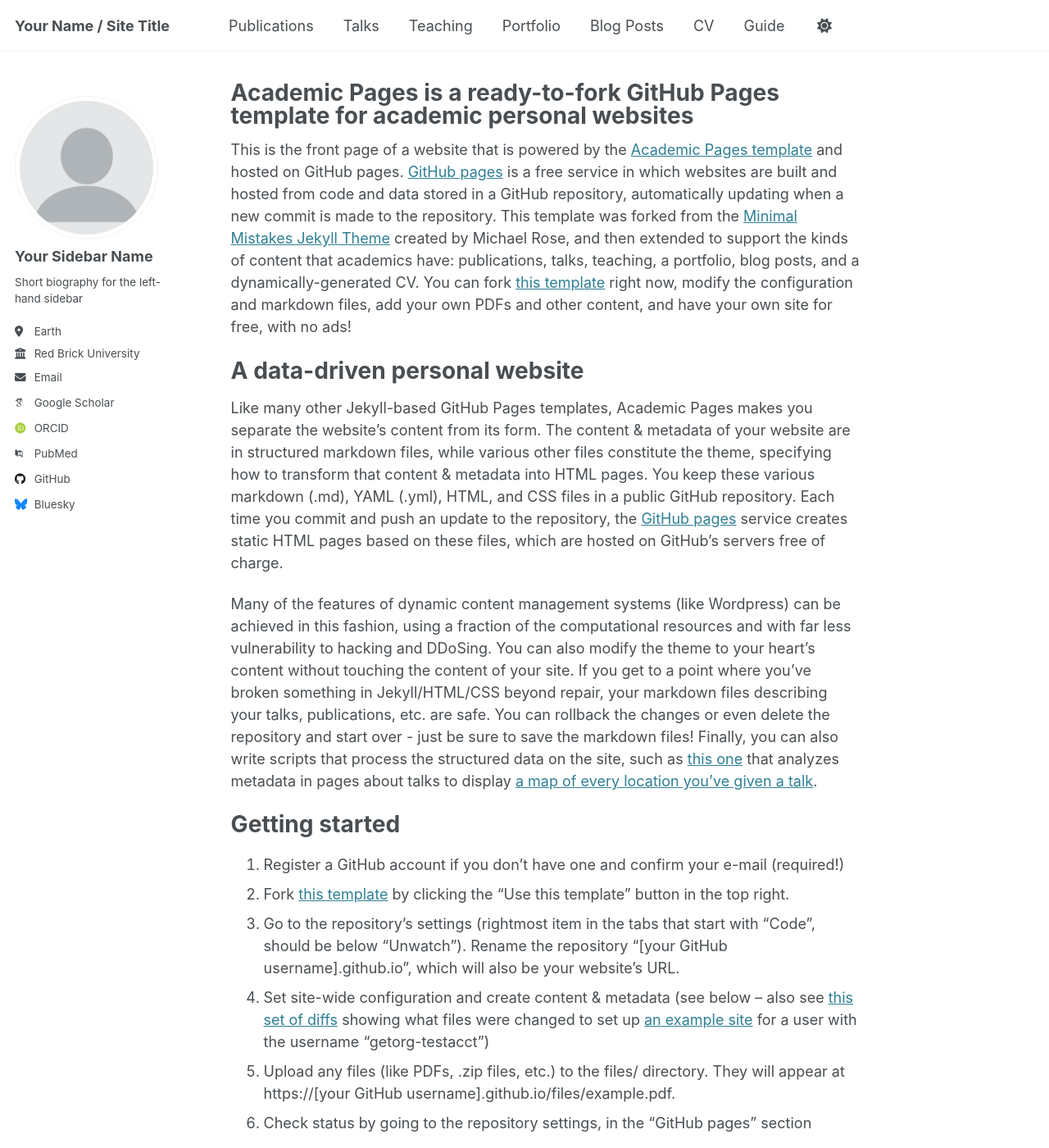
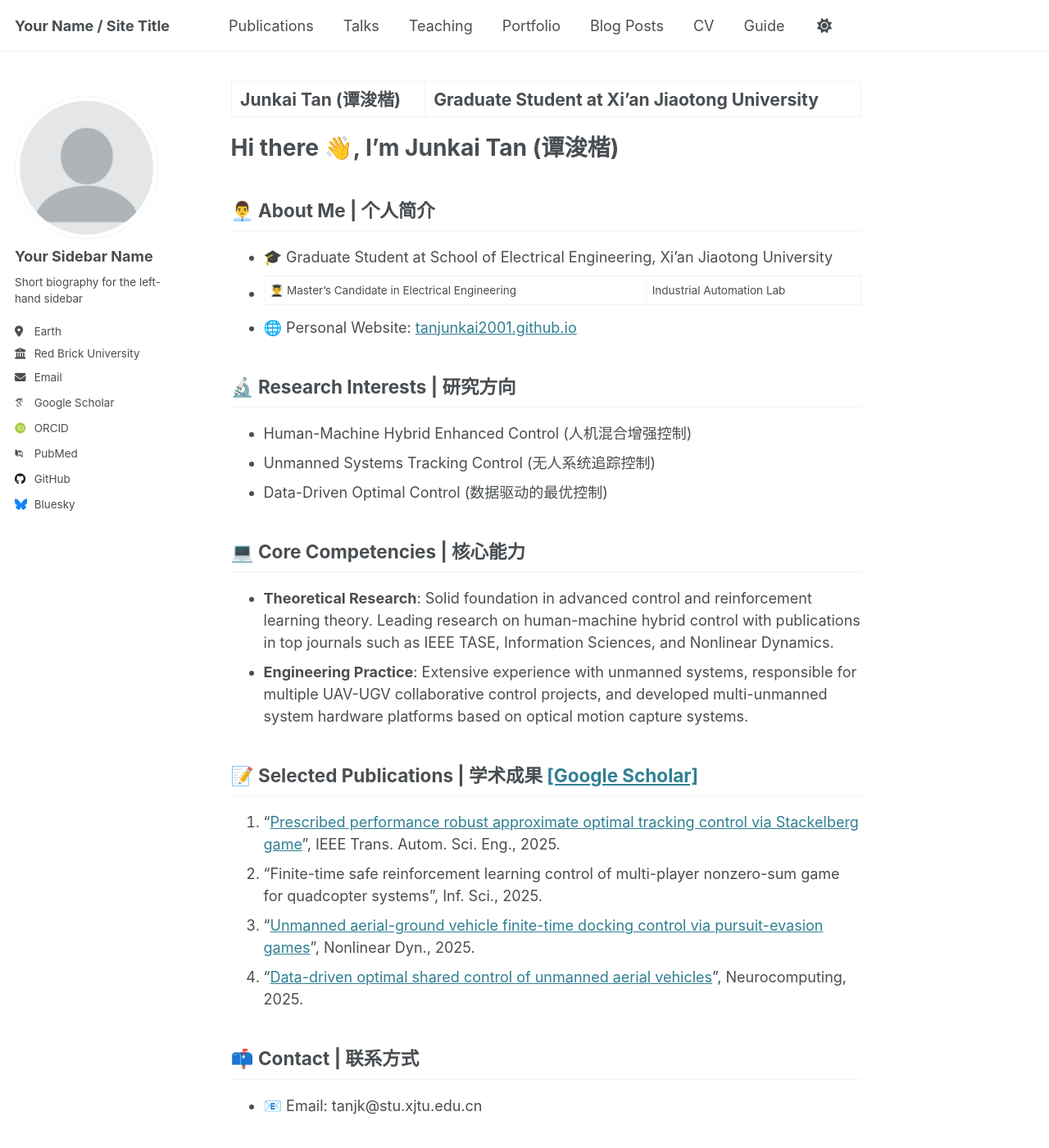
Before and after one commit to tanjunkai2001/tanjunkai2001.github.io, a Jekyll site: the page built from _pages/about.md, in a window 1280 px wide and 1400 px high. Shown: the whole window at 82% size. Built offline with Jekyll 4.4.1, drawn with Linux system fonts in a browser that asks for light colours; some web fonts are replaced; some of the changed text lies outside the part shown.

Commit message:
Update about.md

```diff
--- a/_pages/about.md
+++ b/_pages/about.md
@@ -1,49 +1,33 @@
 ---
 permalink: /
-title: "Academic Pages is a ready-to-fork GitHub Pages template for academic personal websites"
+title: "Junkai Tan (谭浚楷) | Graduate Student at Xi'an Jiaotong University"
 author_profile: true
 redirect_from:
   - /about/
   - /about.html
 ---
 
-This is the front page of a website that is powered by the [Academic Pages template](https://github.com/academicpages/academicpages.github.io) and hosted on GitHub pages. [GitHub pages](https://pages.github.com) is a free service in which websites are built and hosted from code and data stored in a GitHub repository, automatically updating when a new commit is made to the repository. This template was forked from the [Minimal Mistakes Jekyll Theme](https://mmistakes.github.io/minimal-mistakes/) created by Michael Rose, and then extended to support the kinds of content that academics have: publications, talks, teaching, a portfolio, blog posts, and a dynamically-generated CV. You can fork [this template](https://github.com/academicpages/academicpages.github.io) right now, modify the configuration and markdown files, add your own PDFs and other content, and have your own site for free, with no ads!
+# Hi there 👋, I'm Junkai Tan (谭浚楷)
 
-A data-driven personal website
-======
-Like many other Jekyll-based GitHub Pages templates, Academic Pages makes you separate the website's content from its form. The content & metadata of your website are in structured markdown files, while various other files constitute the theme, specifying how to transform that content & metadata into HTML pages. You keep these various markdown (.md), YAML (.yml), HTML, and CSS files in a public GitHub repository. Each time you commit and push an update to the repository, the [GitHub pages](https://pages.github.com/) service creates static HTML pages based on these files, which are hosted on GitHub's servers free of charge.
+## 👨‍💼 About Me | 个人简介
+- 🎓 Graduate Student at School of Electrical Engineering, Xi'an Jiaotong University
+- 👨‍🎓 Master's Candidate in Electrical Engineering | Industrial Automation Lab
+- 🌐 Personal Website: [tanjunkai2001.github.io](https://tanjunkai2001.github.io)
 
-Many of the features of dynamic content management systems (like Wordpress) can be achieved in this fashion, using a fraction of the computational resources and with far less vulnerability to hacking and DDoSing. You can also modify the theme to your heart's content without touching the content of your site. If you get to a point where you've broken something in Jekyll/HTML/CSS beyond repair, your markdown files describing your talks, publications, etc. are safe. You can rollback the changes or even delete the repository and start over - just be sure to save the markdown files! Finally, you can also write scripts that process the structured data on the site, such as [this one](https://github.com/academicpages/academicpages.github.io/blob/master/talkmap.ipynb) that analyzes metadata in pages about talks to display [a map of every location you've given a talk](https://academicpages.github.io/talkmap.html).
+## 🔬 Research Interests | 研究方向
+- Human-Machine Hybrid Enhanced Control (人机混合增强控制)
+- Unmanned Systems Tracking Control (无人系统追踪控制)
+- Data-Driven Optimal Control (数据驱动的最优控制)
 
-Getting started
-======
-1. Register a GitHub account if you don't have one and confirm your e-mail (required!)
-1. Fork [this template](https://github.com/academicpages/academicpages.github.io) by clicking the "Use this template" button in the top right.
-1. Go to the repository's settings (rightmost item in the tabs that start with "Code", should be below "Unwatch"). Rename the repository "[your GitHub username].github.io", which will also be your website's URL.
-1. Set site-wide configuration and create content & metadata (see below -- also see [this set of diffs](http://archive.is/3TPas) showing what files were changed to set up [an example site](https://getorg-testacct.github.io) for a user with the username "getorg-testacct")
-1. Upload any files (like PDFs, .zip files, etc.) to the files/ directory. They will appear at https://[your GitHub username].github.io/files/example.pdf.
-1. Check status by going to the repository settings, in the "GitHub pages" section
+## 💻 Core Competencies | 核心能力
+- **Theoretical Research**: Solid foundation in advanced control and reinforcement learning theory. Leading research on human-machine hybrid control with publications in top journals such as IEEE TASE, Information Sciences, and Nonlinear Dynamics.
+- **Engineering Practice**: Extensive experience with unmanned systems, responsible for multiple UAV-UGV collaborative control projects, and developed multi-unmanned system hardware platforms based on optical motion capture systems.
 
-Site-wide configuration
-------
-The main configuration file for the site is in the base directory in [_config.yml](https://github.com/academicpages/academicpages.github.io/blob/master/_config.yml), which defines the content in the sidebars and other site-wide features. You will need to replace the default variables with ones about yourself and your site's github repository. The configuration file for the top menu is in [_data/navigation.yml](https://github.com/academicpages/academicpages.github.io/blob/master/_data/navigation.yml). For example, if you don't have a portfolio or blog posts, you can remove those items from that navigation.yml file to remove them from the header.
+## 📝 Selected Publications | 学术成果 [[Google Scholar]](https://scholar.google.com/citations?user=KrOQdKAAAAAJ&hl=zh-CN)
+1. "[Prescribed performance robust approximate optimal tracking control via Stackelberg game](https://ieeexplore.ieee.org/document/10916718)", IEEE Trans. Autom. Sci. Eng., 2025.
+2. "Finite-time safe reinforcement learning control of multi-player nonzero-sum game for quadcopter systems", Inf. Sci., 2025.
+3. "[Unmanned aerial-ground vehicle finite-time docking control via pursuit-evasion games](https://link.springer.com/10.1007/s11071-025-11021-6)", Nonlinear Dyn., 2025.
+4. "[Data-driven optimal shared control of unmanned aerial vehicles](https://www.sciencedirect.com/science/article/pii/S0925231225001006)", Neurocomputing, 2025.
 
-Create content & metadata
-------
-For site content, there is one markdown file for each type of content, which are stored in directories like _publications, _talks, _posts, _teaching, or _pages. For example, each talk is a markdown file in the [_talks directory](https://github.com/academicpages/academicpages.github.io/tree/master/_talks). At the top of each markdown file is structured data in YAML about the talk, which the theme will parse to do lots of cool stuff. The same structured data about a talk is used to generate the list of talks on the [Talks page](https://academicpages.github.io/talks), each [individual page](https://academicpages.github.io/talks/2012-03-01-talk-1) for specific talks, the talks section for the [CV page](https://academicpages.github.io/cv), and the [map of places you've given a talk](https://academicpages.github.io/talkmap.html) (if you run this [python file](https://github.com/academicpages/academicpages.github.io/blob/master/talkmap.py) or [Jupyter notebook](https://github.com/academicpages/academicpages.github.io/blob/master/talkmap.ipynb), which creates the HTML for the map based on the contents of the _talks directory).
-
-**Markdown generator**
-
-The repository includes [a set of Jupyter notebooks](https://github.com/academicpages/academicpages.github.io/tree/master/markdown_generator
-) that converts a CSV containing structured data about talks or presentations into individual markdown files that will be properly formatted for the Academic Pages template. The sample CSVs in that directory are the ones I used to create my own personal website at stuartgeiger.com. My usual workflow is that I keep a spreadsheet of my publications and talks, then run the code in these notebooks to generate the markdown files, then commit and push them to the GitHub repository.
-
-How to edit your site's GitHub repository
-------
-Many people use a git client to create files on their local computer and then push them to GitHub's servers. If you are not familiar with git, you can directly edit these configuration and markdown files directly in the github.com interface. Navigate to a file (like [this one](https://github.com/academicpages/academicpages.github.io/blob/master/_talks/2012-03-01-talk-1.md) and click the pencil icon in the top right of the content preview (to the right of the "Raw | Blame | History" buttons). You can delete a file by clicking the trashcan icon to the right of the pencil icon. You can also create new files or upload files by navigating to a directory and clicking the "Create new file" or "Upload files" buttons.
-
-Example: editing a markdown file for a talk
-![Editing a markdown file for a talk](/images/editing-talk.png)
-
-For more info
-------
-More info about configuring Academic Pages can be found in [the guide](https://academicpages.github.io/markdown/), the [growing wiki](https://github.com/academicpages/academicpages.github.io/wiki), and you can always [ask a question on GitHub](https://github.com/academicpages/academicpages.github.io/discussions). The [guides for the Minimal Mistakes theme](https://mmistakes.github.io/minimal-mistakes/docs/configuration/) (which this theme was forked from) might also be helpful.
+## 📫 Contact | 联系方式
+- 📧 Email: tanjk@stu.xjtu.edu.cn
```
